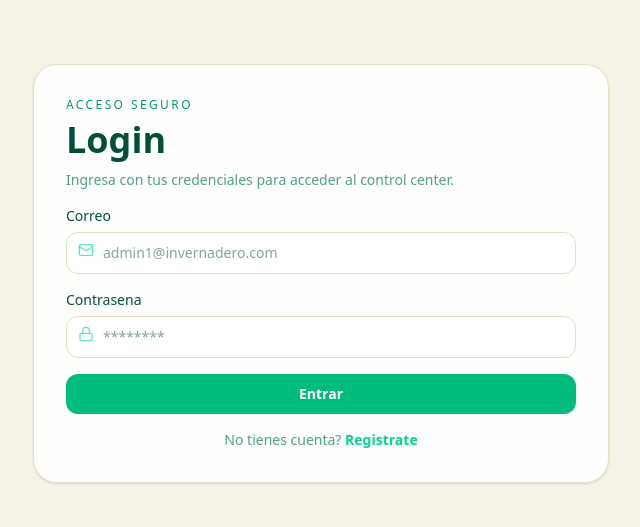
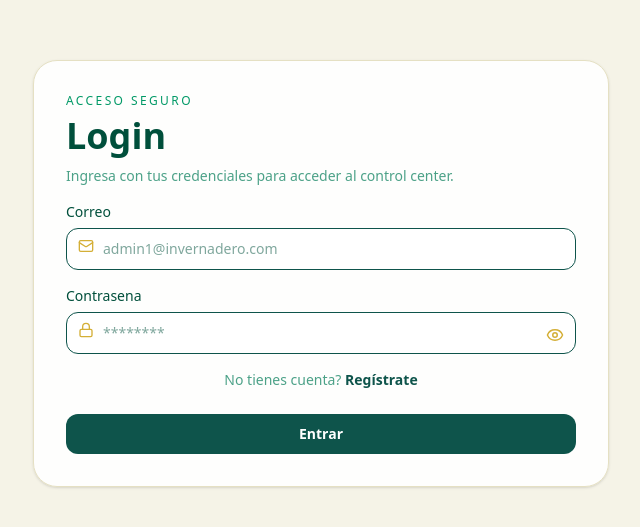
Before and after one commit to invernadero-inteligente/smart-greenhouse-frontend, a React (Vite) app: page /login in a window 1280 px wide. Shown: the part 127-654 px from the top of the page, without its empty margins (319-959 px from the left). Built offline with nearby package versions, Linux system fonts and the light colour scheme; no server answers.

Commit message:
arreglos login

```diff
--- a/src/pages/auth/Login.jsx
+++ b/src/pages/auth/Login.jsx
@@ -1,7 +1,7 @@
 import { useState } from "react";
 import { Link, useNavigate } from "react-router-dom";
 import { motion } from "framer-motion";
-import { Lock, Mail } from "lucide-react";
+import { Lock, Mail, Eye, EyeOff } from "lucide-react";
 import { useAuth } from "../../hooks/useAuth";
 import { getApiErrorMessage } from "../../services/api";
 
@@ -10,8 +10,10 @@ function Login() {
 const navigate = useNavigate();
 const { login, loading } = useAuth();
 
+
 const [form, setForm] = useState({ email: "", password: "" });
 const [error, setError] = useState("");
+const [showPassword, setShowPassword] = useState(false);
 
 const onChange = (event) => {
 setForm((prev) => ({ ...prev, [event.target.name]: event.target.value }));
@@ -52,7 +54,7 @@ onSubmit={onSubmit}
 <label className="grid gap-1.5 text-sm font-medium text-emerald-900">
 Correo
 <div className="relative">
-<Mail className="pointer-events-none absolute left-3 top-2.5 h-4 w-4 text-emerald-300" />
+<Mail className="pointer-events-none absolute left-3 top-2.5 h-4 w-4 text-[var(--secondary)]" />
 <input
 	name="email"
 	type="email"
@@ -60,43 +62,63 @@ required
 	value={form.email}
 	onChange={onChange}
 	placeholder="admin1@invernadero.com"
-className="w-full rounded-xl border border-[#e5e0c3] bg-white px-9 py-2.5 text-emerald-900 outline-none focus:border-emerald-400/40 focus:ring-2 focus:ring-emerald-200/25"
+	className="w-full rounded-xl border bg-white px-9 py-2.5 text-emerald-900 outline-none focus:ring-2"
+	style={{ borderColor: '#0e544b', '--tw-ring-color': '#0e544b' }}
 />
 </div>
 </label>
 
+
 <label className="grid gap-1.5 text-sm font-medium text-emerald-900">
 	Contrasena
 	<div className="relative">
-<Lock className="pointer-events-none absolute left-3 top-2.5 h-4 w-4 text-emerald-300" />
+		<Lock className="pointer-events-none absolute left-3 top-2.5 h-4 w-4 text-[var(--secondary)]" />
 		<input
 			name="password"
-type="password"
+			type={showPassword ? "text" : "password"}
 			required
 			value={form.password}
 			onChange={onChange}
 			placeholder="********"
-className="w-full rounded-xl border border-[#e5e0c3] bg-white px-9 py-2.5 text-emerald-900 outline-none focus:border-emerald-400/40 focus:ring-2 focus:ring-emerald-200/25"
+			className="w-full rounded-xl border bg-white px-9 py-2.5 text-emerald-900 outline-none focus:ring-2 pr-10"
+			style={{ borderColor: '#0e544b', '--tw-ring-color': '#0e544b' }}
 		/>
+		<button
+			type="button"
+			aria-label={showPassword ? "Ocultar contraseña" : "Mostrar contraseña"}
+			onClick={() => setShowPassword((v) => !v)}
+			className="absolute right-2 top-2.5 p-1 text-[var(--secondary)] focus:outline-none"
+			tabIndex={-1}
+		>
+			{showPassword ? <EyeOff size={18} /> : <Eye size={18} />}
+		</button>
 	</div>
 </label>
 
 {error ? <p className="m-0 rounded-xl border border-red-500/30 bg-red-500/10 px-3 py-2 text-sm text-red-600">{error}</p> : null}
 
+
+<p className="m-0 text-center text-sm text-emerald-700/70">
+  No tienes cuenta?{" "}
+  <Link
+    to="/register"
+    className="font-semibold text-[#0e544b] hover:underline"
+  >
+    Regístrate
+  </Link>
+</p>
+
 <button
-className="inline-flex items-center justify-center rounded-xl bg-emerald-500 px-4 py-2.5 text-sm font-semibold text-white transition hover:bg-emerald-600 disabled:cursor-not-allowed disabled:opacity-70"
+  className="inline-flex items-center justify-center rounded-xl px-4 py-2.5 text-sm font-semibold text-white transition disabled:cursor-not-allowed disabled:opacity-70 w-full mt-2"
+  style={{ background: '#0e544b' }}
   type="submit"
   disabled={loading}
+  onMouseOver={e => e.currentTarget.style.background = '#09332e'}
+  onMouseOut={e => e.currentTarget.style.background = '#0e544b'}
 >
   {loading ? "Ingresando..." : "Entrar"}
 </button>
 
-<p className="m-0 text-center text-sm text-emerald-700/70">
-No tienes cuenta?{" "}
-<Link to="/register" className="font-semibold text-emerald-400">
-Registrate
-</Link>
-</p>
 </motion.form>
 </main>
 );
--- a/src/pages/auth/Register.jsx
+++ b/src/pages/auth/Register.jsx
@@ -1,7 +1,7 @@
 import { useState } from "react";
 import { Link, useNavigate } from "react-router-dom";
 import { motion } from "framer-motion";
-import { Lock, Mail, User2 } from "lucide-react";
+import { Lock, Mail, User2, Eye, EyeOff } from "lucide-react";
 import { useAuth } from "../../hooks/useAuth";
 import { getApiErrorMessage } from "../../services/api";
 
@@ -18,6 +18,8 @@ function Register() {
 
 	const [form, setForm] = useState(INITIAL_FORM);
 	const [error, setError] = useState("");
+	const [showPassword, setShowPassword] = useState(false);
+	const [showConfirmPassword, setShowConfirmPassword] = useState(false);
 
 	const onChange = (event) => {
 		setForm((prev) => ({ ...prev, [event.target.name]: event.target.value }));
@@ -70,7 +72,8 @@ function Register() {
 							value={form.fullName}
 							onChange={onChange}
 							placeholder="Ana Perez"
-									   className="w-full rounded-xl border border-[var(--border)] bg-white px-9 py-2.5 text-[var(--fg)] outline-none focus:border-[var(--secondary)] focus:ring-2 focus:ring-[var(--secondary)]"
+							className="w-full rounded-xl border bg-white px-9 py-2.5 text-[var(--fg)] outline-none focus:ring-2"
+							style={{ borderColor: '#0e544b', '--tw-ring-color': '#0e544b' }}
 						/>
 					</div>
 				</label>
@@ -86,7 +89,8 @@ function Register() {
 							value={form.email}
 							onChange={onChange}
 							placeholder="ana@invernadero.com"
-									   className="w-full rounded-xl border border-[var(--border)] bg-white px-9 py-2.5 text-[var(--fg)] outline-none focus:border-[var(--secondary)] focus:ring-2 focus:ring-[var(--secondary)]"
+							className="w-full rounded-xl border bg-white px-9 py-2.5 text-[var(--fg)] outline-none focus:ring-2"
+							style={{ borderColor: '#0e544b', '--tw-ring-color': '#0e544b' }}
 						/>
 					</div>
 				</label>
@@ -97,13 +101,23 @@ function Register() {
 						<Lock className="pointer-events-none absolute left-3 top-2.5 h-4 w-4 text-[var(--secondary)]" />
 						<input
 							name="password"
-							type="password"
+							type={showPassword ? "text" : "password"}
 							required
 							value={form.password}
 							onChange={onChange}
 							placeholder="********"
-									   className="w-full rounded-xl border border-[var(--border)] bg-white px-9 py-2.5 text-[var(--fg)] outline-none focus:border-[var(--secondary)] focus:ring-2 focus:ring-[var(--secondary)]"
+							className="w-full rounded-xl border bg-white px-9 py-2.5 text-[var(--fg)] outline-none focus:ring-2 pr-10"
+							style={{ borderColor: '#0e544b', '--tw-ring-color': '#0e544b' }}
 						/>
+						<button
+							type="button"
+							aria-label={showPassword ? "Ocultar contraseña" : "Mostrar contraseña"}
+							onClick={() => setShowPassword((v) => !v)}
+							className="absolute right-2 top-2.5 p-1 text-[var(--secondary)] focus:outline-none"
+							tabIndex={-1}
+						>
+							{showPassword ? <EyeOff size={18} /> : <Eye size={18} />}
+						</button>
 					</div>
 				   </label>
 
@@ -113,29 +127,48 @@ function Register() {
 						<Lock className="pointer-events-none absolute left-3 top-2.5 h-4 w-4 text-[var(--secondary)]" />
 						<input
 							name="confirmPassword"
-							type="password"
+							type={showConfirmPassword ? "text" : "password"}
 							required
 							value={form.confirmPassword}
 							onChange={onChange}
 							placeholder="********"
-									   className="w-full rounded-xl border border-[var(--border)] bg-white px-9 py-2.5 text-[var(--fg)] outline-none focus:border-[var(--secondary)] focus:ring-2 focus:ring-[var(--secondary)]"
+							className="w-full rounded-xl border bg-white px-9 py-2.5 text-[var(--fg)] outline-none focus:ring-2 pr-10"
+							style={{ borderColor: '#0e544b', '--tw-ring-color': '#0e544b' }}
 						/>
+						<button
+							type="button"
+							aria-label={showConfirmPassword ? "Ocultar contraseña" : "Mostrar contraseña"}
+							onClick={() => setShowConfirmPassword((v) => !v)}
+							className="absolute right-2 top-2.5 p-1 text-[var(--secondary)] focus:outline-none"
+							tabIndex={-1}
+						>
+							{showConfirmPassword ? <EyeOff size={18} /> : <Eye size={18} />}
+						</button>
 					</div>
 				   </label>
 
 				   {error ? <p className="m-0 rounded-xl border border-red-500/30 bg-red-50 px-3 py-2 text-sm text-red-700">{error}</p> : null}
 
 					       <button
-					       className="inline-flex items-center justify-center rounded-xl bg-[var(--primary)] px-4 py-2.5 text-sm font-semibold text-white transition hover:bg-[var(--secondary)] disabled:cursor-not-allowed disabled:opacity-70"
+						       className="inline-flex items-center justify-center rounded-xl px-4 py-2.5 text-sm font-semibold text-white transition disabled:cursor-not-allowed disabled:opacity-70"
+						       style={{ background: '#0e544b' }}
 						       type="submit"
 						       disabled={loading}
+						       onMouseOver={e => e.currentTarget.style.background = '#09332e'}
+						       onMouseOut={e => e.currentTarget.style.background = '#0e544b'}
 					       >
 						       {loading ? "Creando..." : "Crear cuenta"}
 					       </button>
 
 				       <p className="m-0 text-center text-sm text-[var(--muted)]">
 					       Ya tienes cuenta?{" "}
-					       <Link to="/login" className="font-semibold text-[var(--secondary)]">
+						       <Link
+							       to="/login"
+							       className="font-semibold text-white px-3 py-1 rounded-xl transition"
+							       style={{ background: '#0e544b' }}
+							       onMouseOver={e => e.currentTarget.style.background = '#09332e'}
+							       onMouseOut={e => e.currentTarget.style.background = '#0e544b'}
+						       >
 							       Inicia sesion
 						       </Link>
 				       </p>
```
Lines whose indentation alone changed are shown as unchanged.
